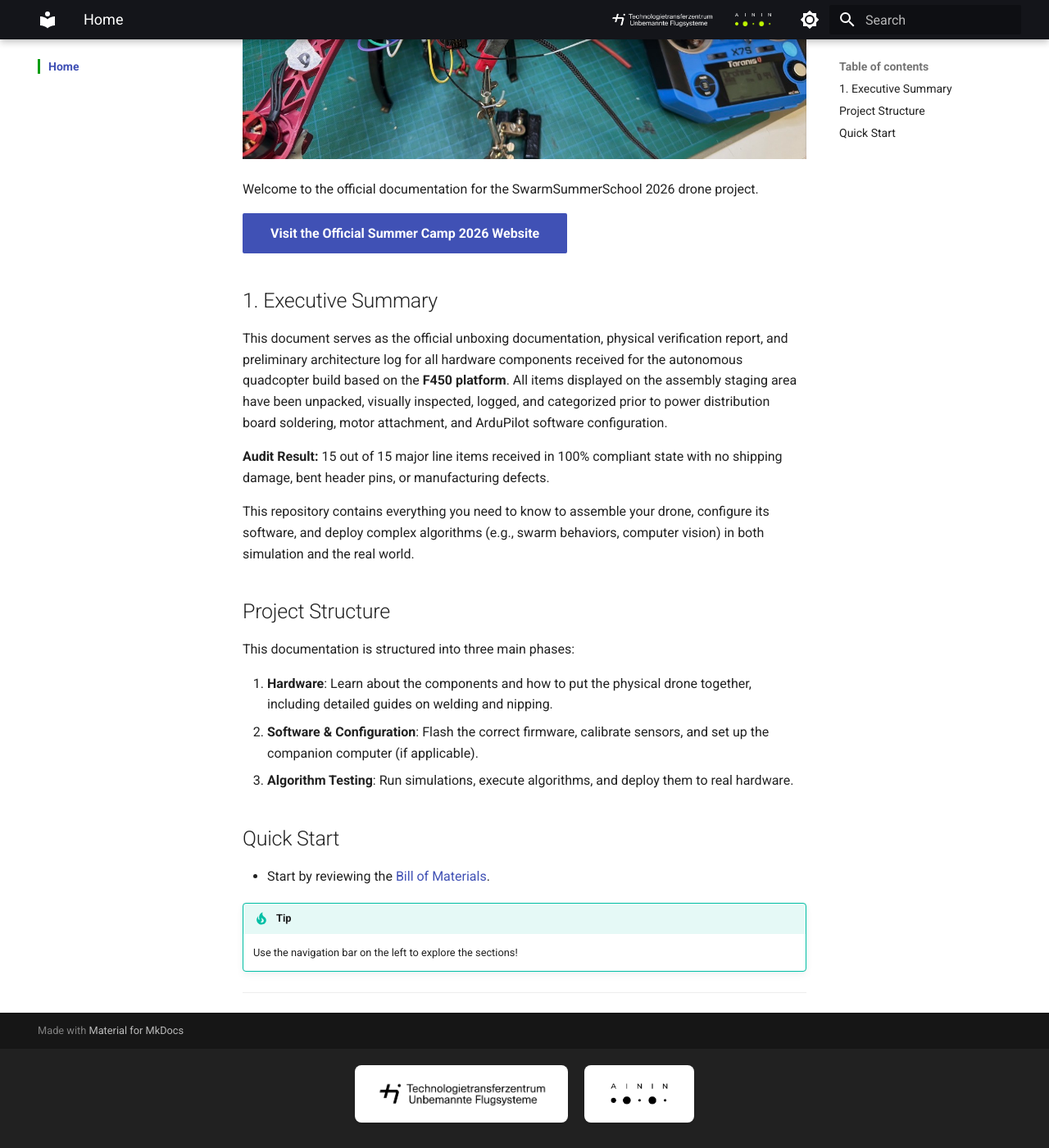
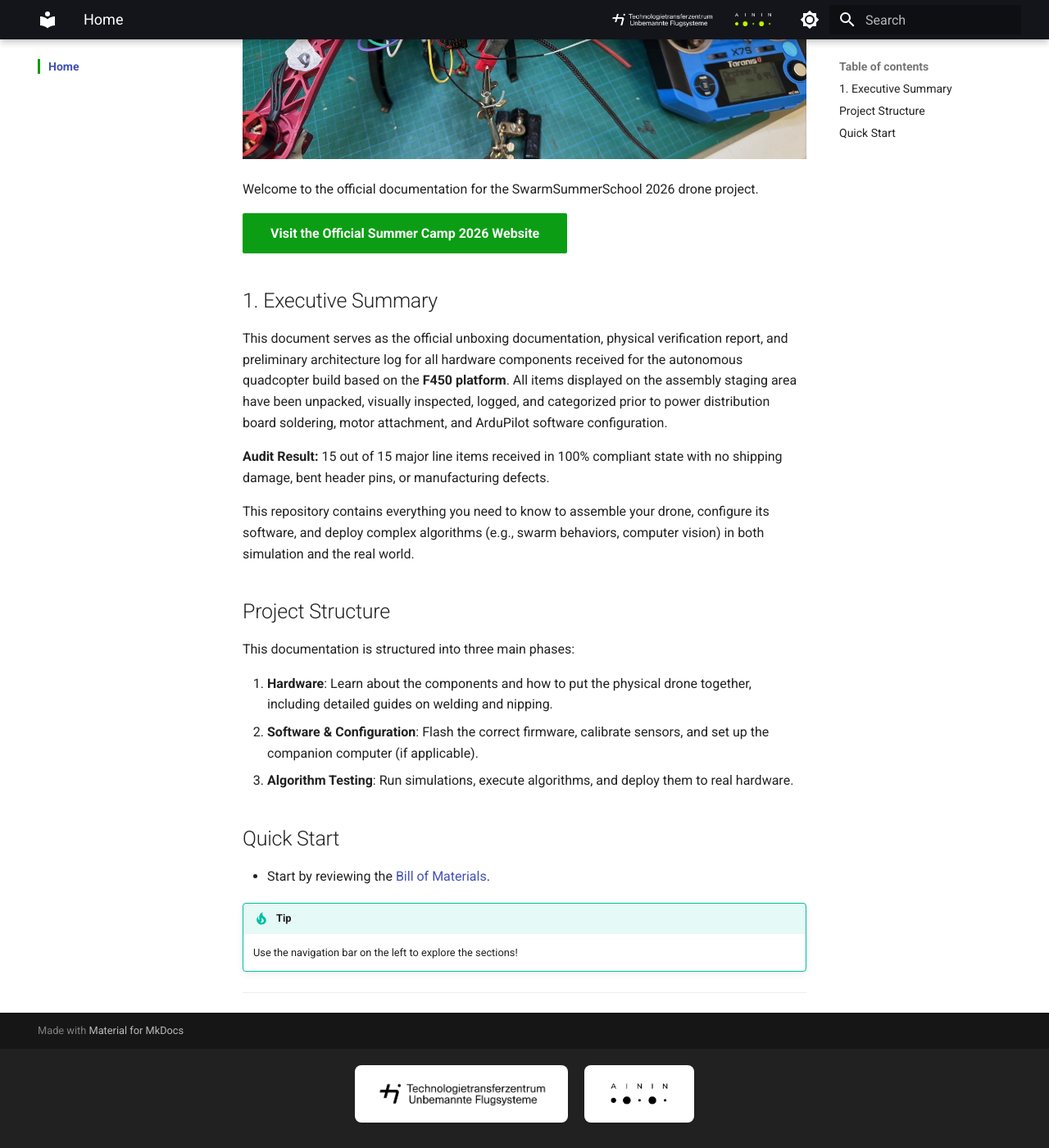
Before and after one commit to TTZ-Unbemannte-Flugsysteme/SwarmSummerSchool_2026, an MkDocs documentation site: the page built from docs/index.md, in a window 1280 px wide and 1400 px high, scrolled down 457 px. Shown: the whole window at 82% size. Built offline with MkDocs 1.6.1 and Material for MkDocs 9.7.7, drawn with Linux system fonts in a browser that asks for light colours.

Commit message:
style: force primary buttons to use the custom neon green accent color

```diff
--- a/docs/stylesheets/extra.css
+++ b/docs/stylesheets/extra.css
@@ -22,3 +22,16 @@
 .md-nav__item--active > .md-nav__link {
     box-shadow: -2px 0px 8px -2px var(--md-accent-fg-color);
 }
+
+/* Force primary buttons to use the accent color instead of primary color */
+.md-typeset .md-button--primary {
+    background-color: var(--md-accent-fg-color);
+    border-color: var(--md-accent-fg-color);
+    color: var(--md-default-bg-color);
+}
+
+.md-typeset .md-button--primary:hover {
+    background-color: var(--md-accent-fg-color);
+    border-color: var(--md-accent-fg-color);
+    filter: brightness(1.2);
+}
```
